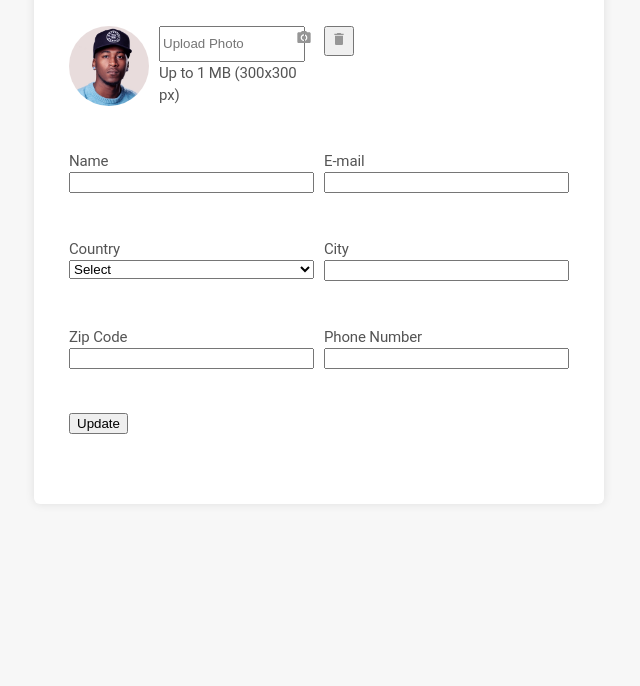
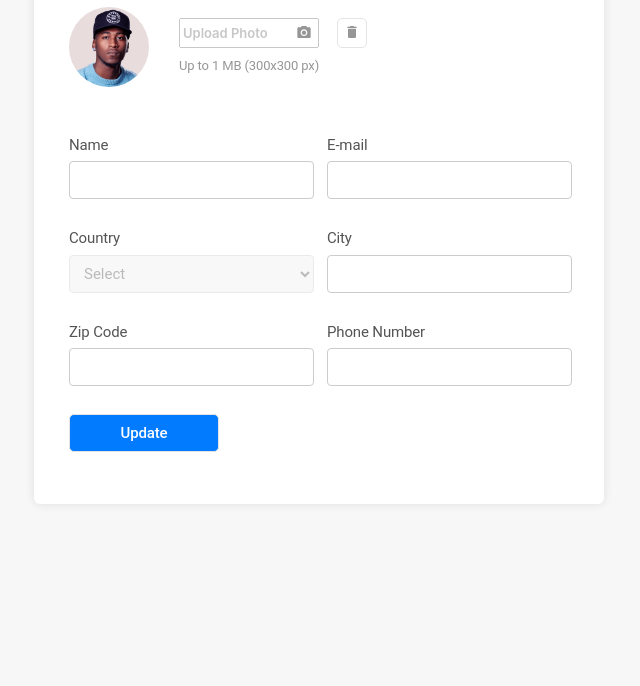
Before and after one commit to dimajpeg/style-form, a plain HTML site: page form2.html in a window 1280 px wide. Shown: the part 114-800 px from the top of the page, without its empty margins (321-961 px from the left). Drawn offline with Linux system fonts and the light colour scheme.

Commit message:
profile done

```diff
--- a/form2.html
+++ b/form2.html
@@ -17,51 +17,52 @@
 
       <img src="src/image.png" alt="Profile Picture">
 
-      <label>
+      <label class="upload-label">
         <input type="file" hidden>
-        <input class="up" type="text" placeholder="Upload Photo">
-        Up to 1 MB (300x300 px)
+        <input type="text" placeholder="Upload Photo">
+        <span class="file-info">Up to 1 MB (300x300 px)</span>
       </label>
 
       <button class="trash"><img src="src/icons/trash.svg" alt="trash"> </button>
 
-      <label>
+      <label class="up">
         <span>Name</span>
         <input type="text" name="name" required>
       </label>
 
-      <label>
+      <label class="up">
         <span>E-mail</span>
         <input type="email" name="email" required>
       </label>
 
-      <label>
+      <label class="up">
         <span>Country</span>
-        <select name="country">
-          <option value="select" disabled hidden selected>Select</option>
+        <select name="country" required>
+          <option value="" disabled selected hidden>Select</option>
           <option value="usa">USA</option>
           <option value="canada">Canada</option>
           <option value="uk">UK</option>
           <option value="australia">Australia</option>
         </select>
+
       </label>
 
-      <label>
+      <label class="up">
         <span>City</span>
         <input type="text" name="city" required>
       </label>
 
-      <label>
+      <label class="up">
         <span>Zip Code</span>
         <input type="number" name="zip" required>
       </label>
 
-      <label>
+      <label class="up">
         <span>Phone Number</span>
         <input type="text" name="phone" required>
       </label>
 
-      <button>Update</button>
+      <button class="lower">Update</button>
     </form>
   </main>
 </body>
--- a/src/form2.css
+++ b/src/form2.css
@@ -11,8 +11,9 @@ form {
   width: 570px;
   height: 590px;
 
+
   h1 {
-    font-family: var(--font-family);
+    font-family: var(--second-family);
     grid-column: span 3;
     font-weight: 500;
     font-size: 24px;
@@ -23,22 +24,21 @@ form {
   }
 
   >img {
+    margin-bottom: 20px;
     border-radius: 50%;
     width: 80px;
     aspect-ratio: 1;
 
   }
 
-  .up {
-    width: 138px;
-    height: 30px;
-
-
-  }
-
   .trash {
     width: 30px;
     height: 30px;
+    margin-top: 11px;
+    margin-left: 10px;
+    background: #fff;
+    border-radius: 5px;
+    border: 1px solid #E4E4E4;
   }
 
 
@@ -52,9 +52,76 @@ form {
     letter-spacing: -0.01em;
     color: #545454;
 
+  }
+
+  .upload-label {
+    width: 138px;
+    margin-top: 11px;
+    margin-left: 20px;
+  }
+
+  .upload-label input[type="text"] {
+    height: 30px;
+    width: 100%;
+    box-sizing: border-box;
+  }
+
+  .upload-label .file-info {
+    margin-top: 9px;
+    font-family: var(--font-family);
+    font-weight: 400;
+    font-size: 13px;
+    line-height: 138%;
+    letter-spacing: -0.01em;
+    color: #969696;
+    white-space: nowrap;
 
 
   }
+
+  label.up {
+    display: flex;
+    flex-direction: column;
+    gap: 5px;
+    width: 245px;
+    height: 67px;
+    font-family: var(--font-family);
+    font-size: 15px;
+    line-height: 147%;
+    color: #545454;
+  }
+
+  label.up input,
+  label.up select {
+    height: 38px;
+    width: 100%;
+    padding: 0 10px;
+    box-sizing: border-box;
+    font-size: 15px;
+    line-height: 147%;
+    border: 1px solid #ccc;
+    border-radius: 4px;
+    font-family: var(--font-family);
+  }
+  select:invalid {
+    color: #545454;
+    opacity: 0.4;
+
+
+  }
+
+
+
+
+  input[placeholder="Upload Photo"] {
+    font-family: var(--second-family);
+    font-weight: 600;
+    font-size: 13px;
+    line-height: 138%;
+    color: #545454;
+    opacity: 0.4;
+  }
+
 
   label:has([type="file"]) {
     position: relative;
@@ -62,8 +129,8 @@ form {
     &::after {
       content: url("icons/camera.svg");
       position: absolute;
-      top: 1px;
-      right: 3px;
+      top: 4px;
+      left: 118px;
     }
   }
 
@@ -80,4 +147,49 @@ form {
     place-self: start;
   }
 
+  label:has([name="name"], [name="zip"], [name="country"],
+  ) {
+    grid-column: span 3;
+  }
+
 }
+
+
+input[name="name"],
+[name="email"],
+[name="zip"],
+[name="city"],
+[name="phone"] {
+  width: 245px;
+  height: 38px;
+}
+
+
+
+option[value="select"] {
+  font-family: var(--second-family);
+  font-weight: 400;
+  font-size: 15px;
+  line-height: 147%;
+  letter-spacing: -0.01em;
+  color: #545454;
+}
+
+
+button {
+  width: 150px;
+  height: 38px;
+}
+
+.lower {
+  font-family: var(--font-family);
+  font-weight: 500;
+  font-size: 15px;
+  line-height: 147%;
+  letter-spacing: -0.01em;
+  text-align: center;
+  color: #fff;
+  background: #027BFF;
+  border-radius: 5px;
+  border: 1px solid #E4E4E4;
+}
```
Also changed, not shown: src/image copy.png (added).
